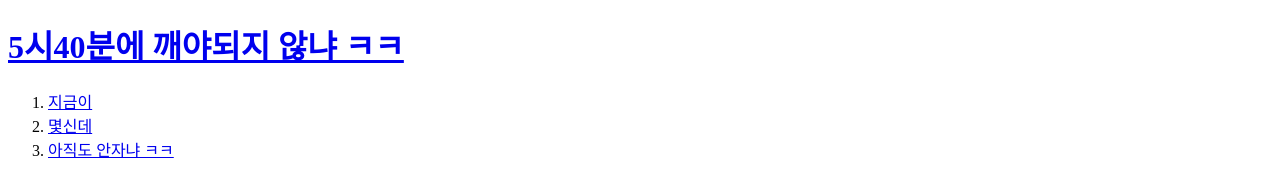
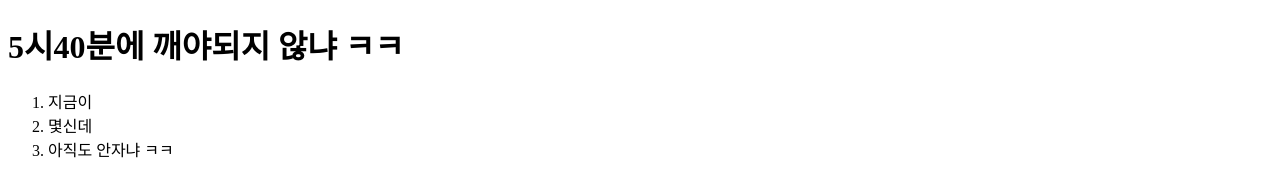
Before and after one commit to koh1217/web1, a plain HTML site: page index.html in a window 1280 px wide. Shown: the top 178 px of the page. Drawn offline with Linux system fonts and the light colour scheme.

Commit message:
Add files via upload

```diff
--- a/index.html
+++ b/index.html
@@ -5,11 +5,11 @@
   <meta charset="UTF-8">
 </head>
 <body>
-  <h1><a href="index.html">5시40분에 깨야되지 않냐 ㅋㅋ</a></h1>
+  <h1>5시40분에 깨야되지 않냐 ㅋㅋ</h1>
   <ol>
-    <li><a href="1.html">지금이</a></li>
-    <li><a href="2.html">몇신데</a></li>
-    <li><a href="3.html">아직도 안자냐 ㅋㅋ</a></li>
+    <li>지금이</li>
+    <li>몇신데</li>
+    <li>아직도 안자냐 ㅋㅋ</li>
   </ol>
   <h2>얼른 자 이 새긔야 ㅋㅋㅋ</h2>
   <p><img src="KakaoTalk_20200530_232834903.jpg" width="100%" length="100%"
```
